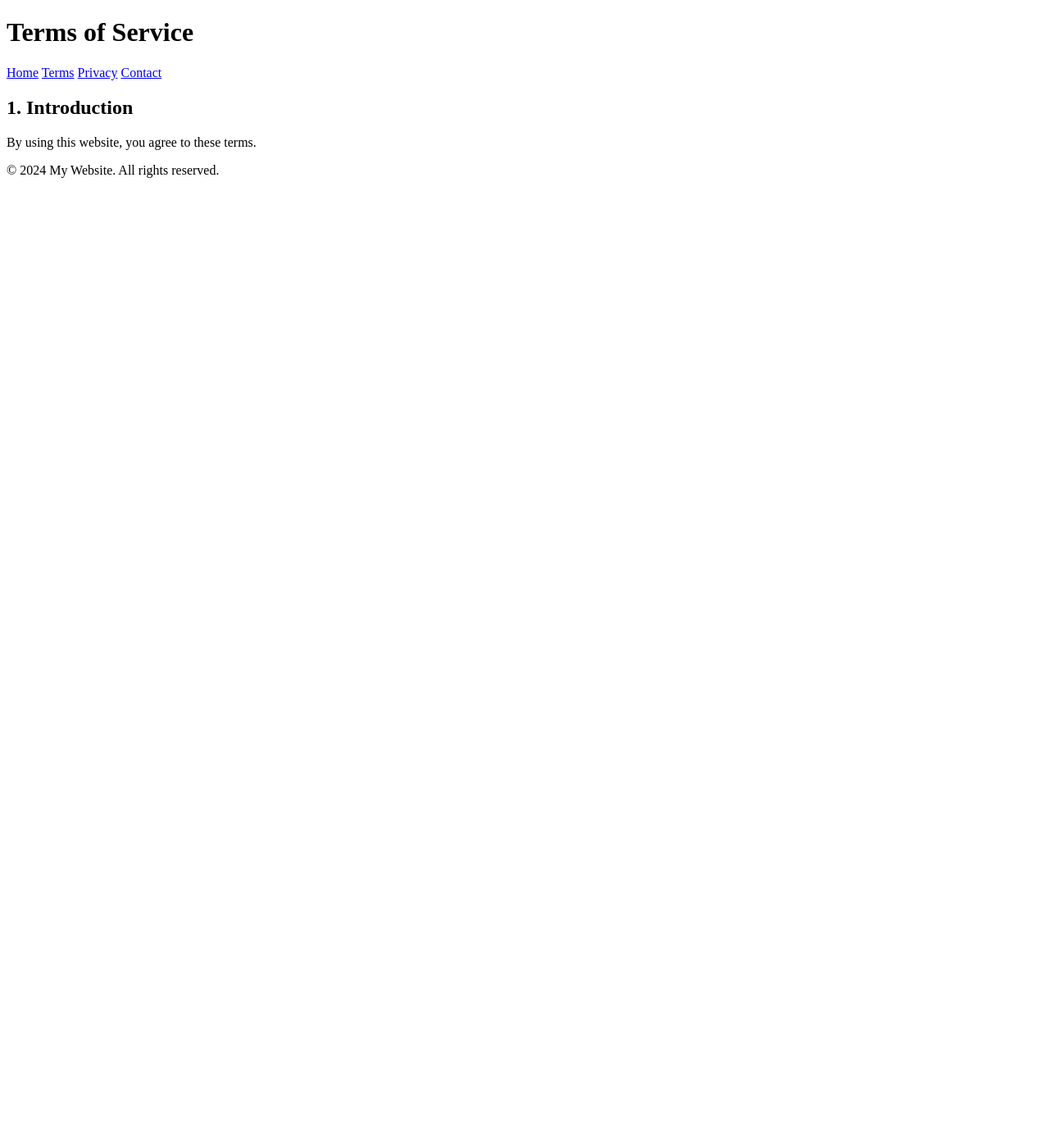
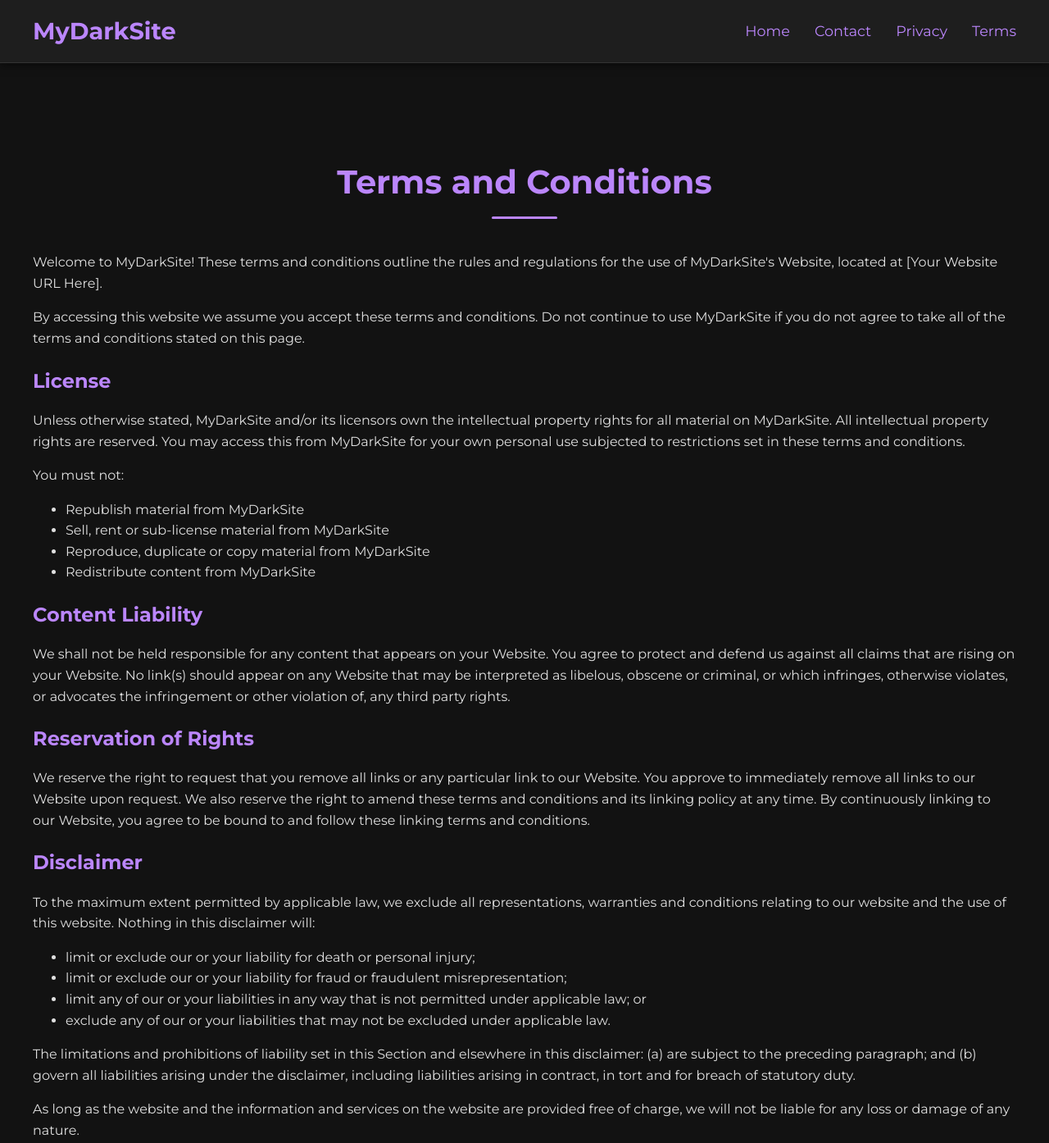
Before and after one commit to RanaZaid26194/my-netlify-website, a plain HTML site: page Terms.html in a window 1280 px wide. Shown: the top 1394 px of the page at 82% size. Before the commit the page ends 800 px from the top, so only its background shows below. Drawn offline with Linux system fonts and the light colour scheme.

Commit message:
Update Terms.html

```diff
--- a/Terms.html
+++ b/Terms.html
@@ -3,29 +3,88 @@
 <head>
     <meta charset="UTF-8">
     <meta name="viewport" content="width=device-width, initial-scale=1.0">
-  <title>Terms of Service</title>
-  <link rel="stylesheet" href="styles.css">
+    <title>Terms & Conditions - My Dark Aesthetic Website</title>
+    <link rel="stylesheet" href="Style.css">
+    <link href="https://fonts.googleapis.com/css2?family=Montserrat:wght@300;400;700&display=swap" rel="stylesheet">
 </head>
 <body>
     <header>
-    <h1>Terms of Service</h1>
-    <nav>
-      <a href="index.html">Home</a>
-      <a href="terms.html">Terms</a>
-      <a href="privacy.html">Privacy</a>
-      <a href="contact.html">Contact</a>
+        <nav class="navbar">
+            <div class="logo">MyDarkSite</div>
+            <div class="navbar-links">
+                <ul>
+                    <li><a href="Index.html">Home</a></li>
+                    <li><a href="Contact.html">Contact</a></li>
+                    <li><a href="Privacy.html">Privacy</a></li>
+                    <li><a href="Terms.html">Terms</a></li>
+                </ul>
+            </div>
         </nav>
     </header>
 
     <main>
-    <section>
-      <h2>1. Introduction</h2>
-      <p>By using this website, you agree to these terms.</p>
+        <section class="container" style="padding-top: 80px; padding-bottom: 80px;">
+            <h1 class="section-title">Terms and Conditions</h1>
+            <p>
+                Welcome to MyDarkSite! These terms and conditions outline the rules and regulations for the use of MyDarkSite's Website, located at [Your Website URL Here].
+            </p>
+            <p>
+                By accessing this website we assume you accept these terms and conditions. Do not continue to use MyDarkSite if you do not agree to take all of the terms and conditions stated on this page.
+            </p>
+
+            <h2>License</h2>
+            <p>
+                Unless otherwise stated, MyDarkSite and/or its licensors own the intellectual property rights for all material on MyDarkSite. All intellectual property rights are reserved. You may access this from MyDarkSite for your own personal use subjected to restrictions set in these terms and conditions.
+            </p>
+            <p>You must not:</p>
+            <ul>
+                <li>Republish material from MyDarkSite</li>
+                <li>Sell, rent or sub-license material from MyDarkSite</li>
+                <li>Reproduce, duplicate or copy material from MyDarkSite</li>
+                <li>Redistribute content from MyDarkSite</li>
+            </ul>
+
+            <h2>Content Liability</h2>
+            <p>
+                We shall not be held responsible for any content that appears on your Website. You agree to protect and defend us against all claims that are rising on your Website. No link(s) should appear on any Website that may be interpreted as libelous, obscene or criminal, or which infringes, otherwise violates, or advocates the infringement or other violation of, any third party rights.
+            </p>
+
+            <h2>Reservation of Rights</h2>
+            <p>
+                We reserve the right to request that you remove all links or any particular link to our Website. You approve to immediately remove all links to our Website upon request. We also reserve the right to amend these terms and conditions and its linking policy at any time. By continuously linking to our Website, you agree to be bound to and follow these linking terms and conditions.
+            </p>
+
+            <h2>Disclaimer</h2>
+            <p>
+                To the maximum extent permitted by applicable law, we exclude all representations, warranties and conditions relating to our website and the use of this website. Nothing in this disclaimer will:
+            </p>
+            <ul>
+                <li>limit or exclude our or your liability for death or personal injury;</li>
+                <li>limit or exclude our or your liability for fraud or fraudulent misrepresentation;</li>
+                <li>limit any of our or your liabilities in any way that is not permitted under applicable law; or</li>
+                <li>exclude any of our or your liabilities that may not be excluded under applicable law.</li>
+            </ul>
+            <p>
+                The limitations and prohibitions of liability set in this Section and elsewhere in this disclaimer: (a) are subject to the preceding paragraph; and (b) govern all liabilities arising under the disclaimer, including liabilities arising in contract, in tort and for breach of statutory duty.
+            </p>
+            <p>
+                As long as the website and the information and services on the website are provided free of charge, we will not be liable for any loss or damage of any nature.
+            </p>
         </section>
     </main>
 
     <footer>
-    <p>&copy; 2024 My Website. All rights reserved.</p>
+        <div class="container">
+            <div class="footer-links">
+                <ul>
+                    <li><a href="Index.html">Home</a></li>
+                    <li><a href="Contact.html">Contact</a></li>
+                    <li><a href="Privacy.html">Privacy Policy</a></li>
+                    <li><a href="Terms.html">Terms of Service</a></li>
+                </ul>
+            </div>
+            <p>&copy; 2025 MyDarkSite. All rights reserved.</p>
+        </div>
     </footer>
 </body>
 </html>
```
Lines whose indentation alone changed are shown as unchanged.
